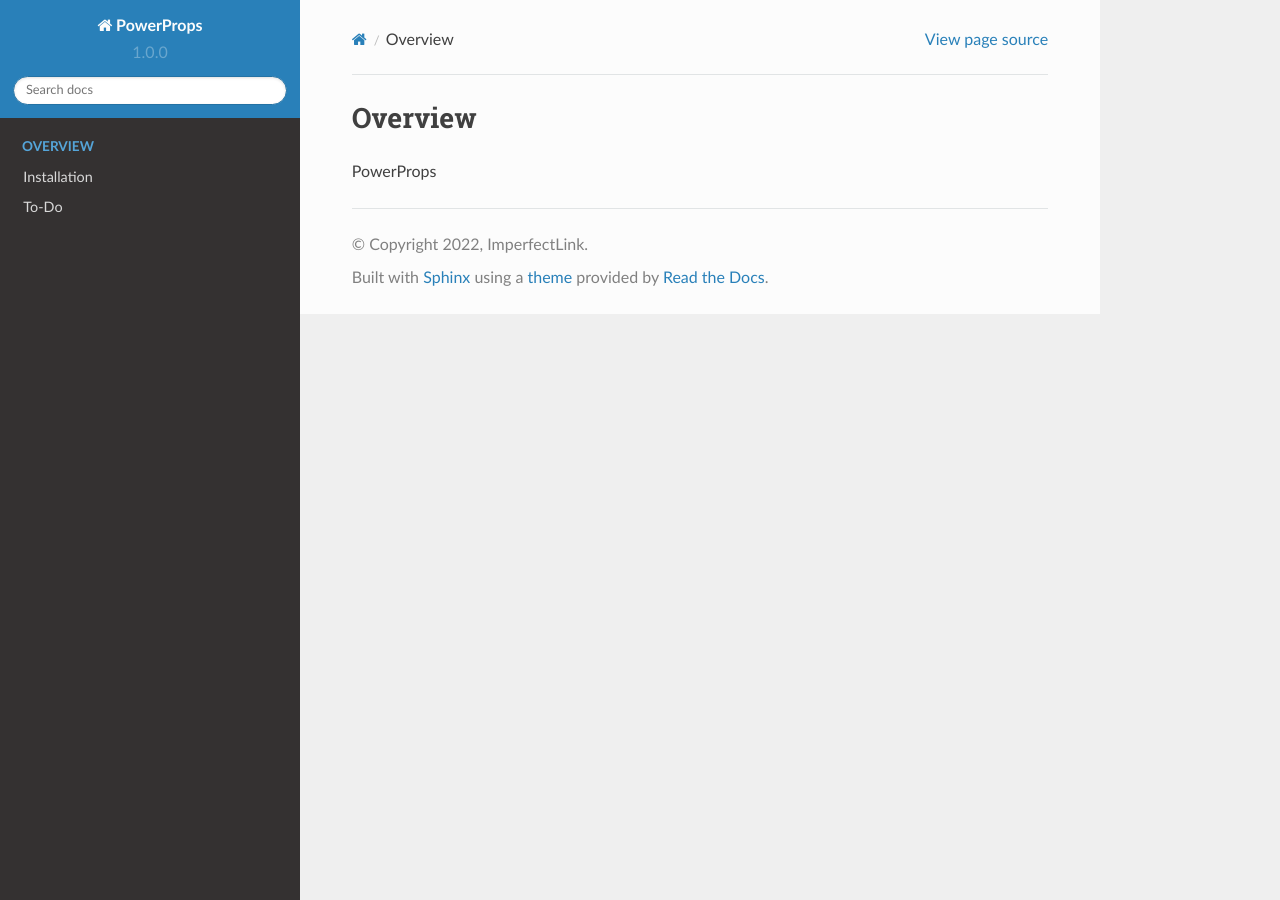
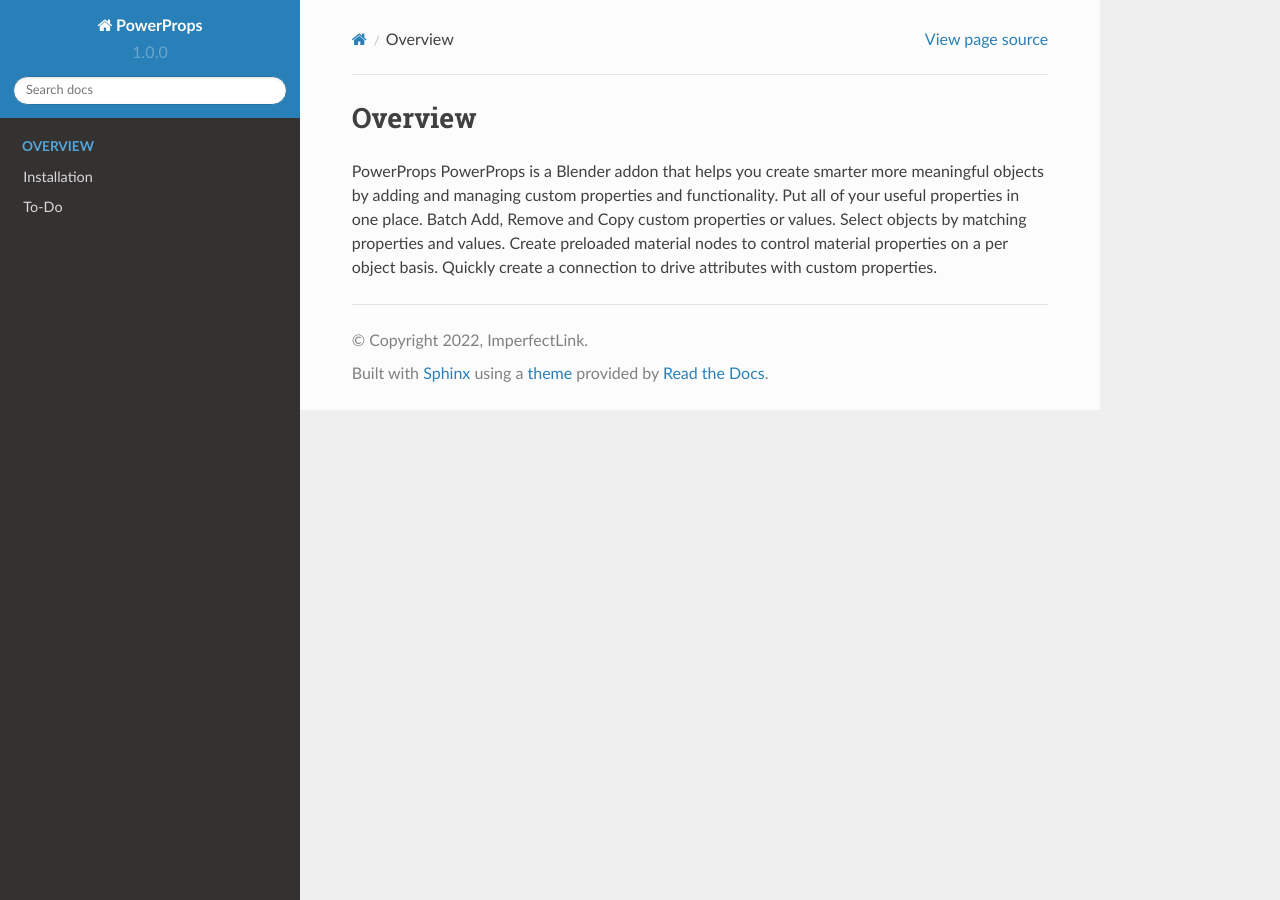
Before and after one commit to imperfectlink/PowerProps, a Sphinx documentation site: the page built from docs/source/overview.rst, in a window 1280 px wide. Built offline with Sphinx 7.4.7 and the Read the Docs theme 2.0.0, drawn with Linux system fonts in a browser that asks for light colours.

Commit message:
Update overview.rst

```diff
--- a/docs/source/overview.rst
+++ b/docs/source/overview.rst
@@ -1,3 +1,4 @@
 Overview
 ====
 PowerProps
+PowerProps is a Blender addon that helps you create smarter more meaningful objects by adding and managing custom properties and functionality. Put all of your useful properties in one place. Batch Add, Remove and Copy custom properties or values. Select objects by matching properties and values. Create preloaded material nodes to control material properties on a per object basis. Quickly create a connection to drive attributes with custom properties.
```
